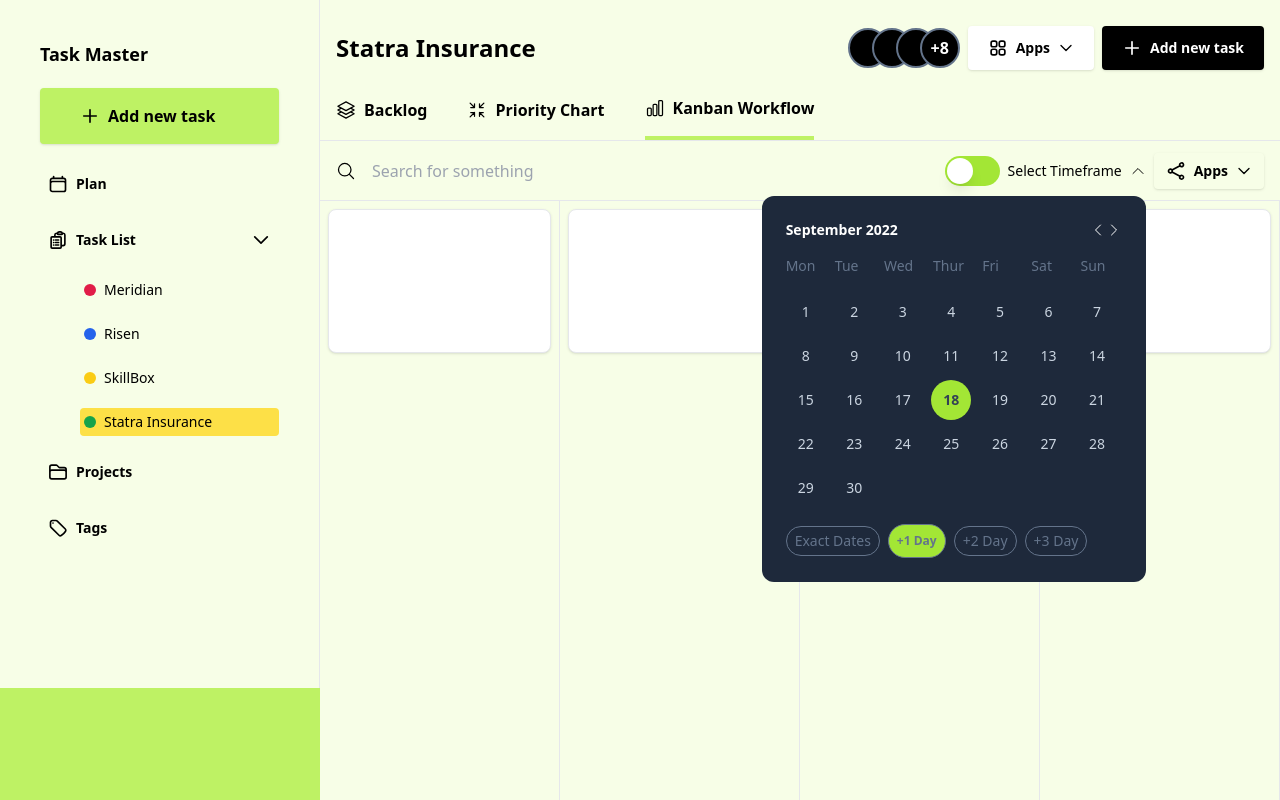
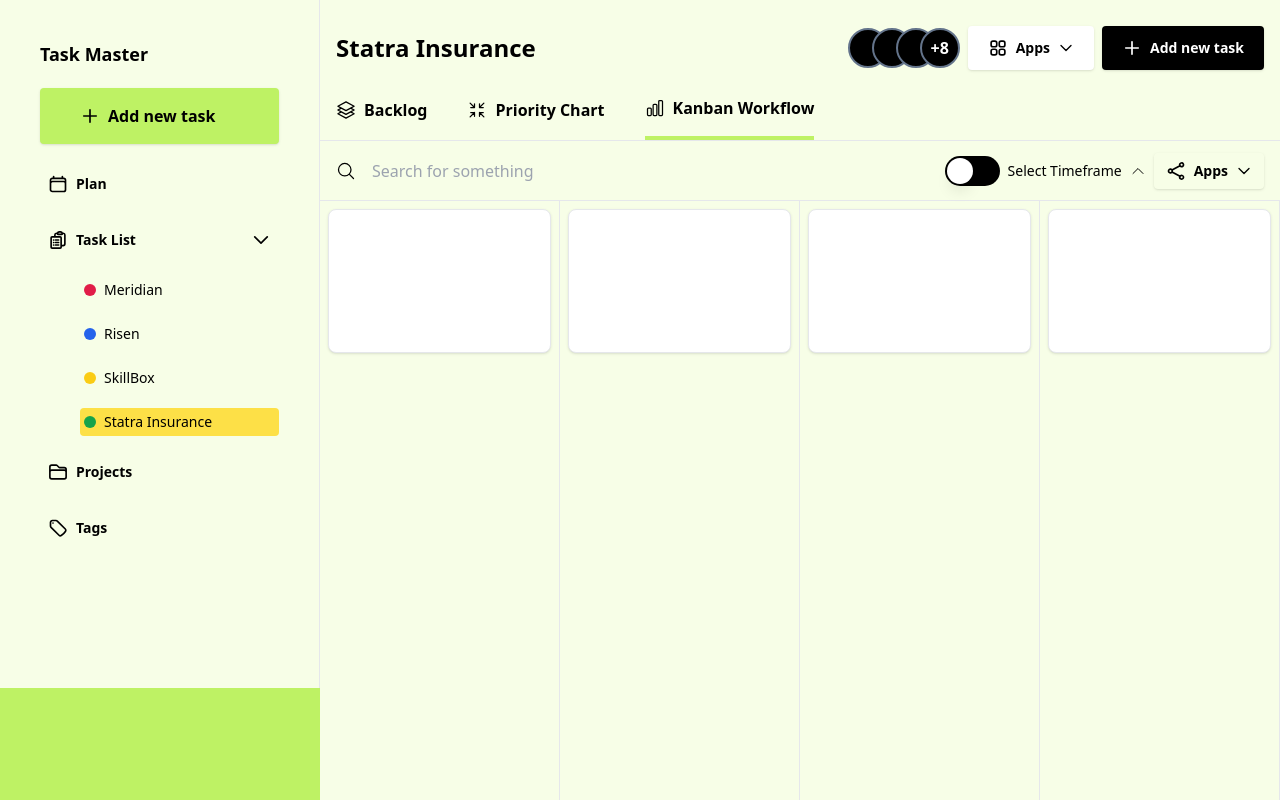
Before and after one commit to koomabenjamin/taskmanager, a Vue app: page / in a window 1280 px wide. Built offline with nearby package versions, Linux system fonts and the light colour scheme.

Commit message:
Add switching on and off of calendar

```diff
--- a/src/components/shared/Calendar.vue
+++ b/src/components/shared/Calendar.vue
@@ -20,7 +20,7 @@
     </div>
     <div class="grid grid-cols-7 gap-1 mt-4 text-slate-300">
       <div v-for="day in [1, 2, 3, 4, 5, 6, 7, 8, 9, 10, 11, 12, 13, 14, 15, 16, 17, 18, 19, 20, 21, 22, 23, 24, 25, 26, 27, 28, 29, 30]" :key="day">
-        <div class="h-10 w-10 center rounded-full" :class="{ 'bg-lime-400 text-slate-700 font-bold': day === 18 }">
+        <div class="h-10 w-10 center rounded-full hover:bg-lime-400 hover:text-slate-700" :class="{ 'bg-lime-400 text-slate-700 font-bold': day === 18 }">
           <span>{{ day }}</span></div>
       </div>
     </div>
--- a/src/views/MainView.vue
+++ b/src/views/MainView.vue
@@ -60,7 +60,7 @@
         <div class="flex items-center space-x-2">
           <!-- switch -->
           <div class="flex items-center space-x-2 relative text-sm">
-            <Switch v-model="enabled" :class="enabled ? 'bg-black' : 'bg-lime-400'"
+            <Switch v-model="enabled" :class="enabled ? 'bg-lime-400' : 'bg-black'"
               class="relative inline-flex h-[30px] w-[55px] shrink-0 cursor-pointer rounded-full border-2 border-transparent transition-colors duration-200 ease-in-out focus:outline-none focus-visible:ring-2 focus-visible:ring-white focus-visible:ring-opacity-75">
               <span class="sr-only">Use setting</span>
               <span aria-hidden="true" :class="enabled ? 'translate-x-[25px]' : 'translate-x-0'"
@@ -69,7 +69,7 @@
             <span>Select Timeframe</span>
             <ChevronUpIcon class="w-4"/>
             <!-- Calendar -->
-            <Calendar/>
+            <Calendar v-if="enabled"/>
           </div>
 
           <Button label="Apps" icon="ShareIcon" color="bg-transparent" size="md" drop-down="true" />
```
